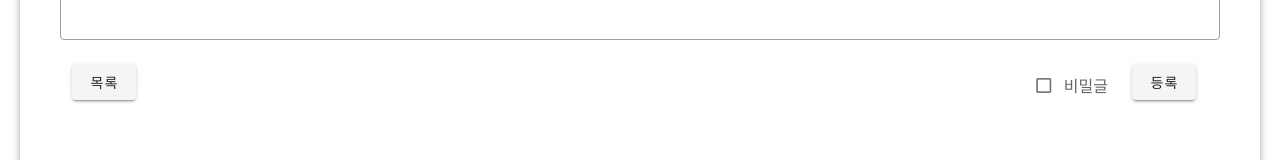
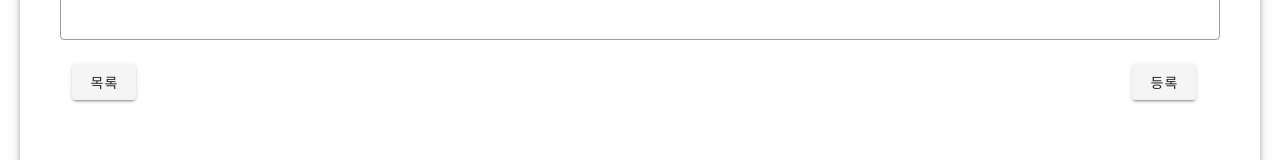
Before and after one commit to SSAFY-TraveLOG/TraveLOG-frontend, a Vue app: page /board/write in a window 1280 px wide. Shown: the part 704-864 px from the top of the page. Built offline with nearby package versions, Linux system fonts and the light colour scheme; sample sign-in values are in the browser's storage.

Commit message:
fix: 자유게시판 비밀글 기능 삭제

```diff
--- a/src/components/board/item/BoardInputItem.vue
+++ b/src/components/board/item/BoardInputItem.vue
@@ -31,14 +31,6 @@
         <v-container class="d-flex flex-row justify-space-between align-center">
           <v-btn type="reset" class="mr-6"> 목록 </v-btn>
           <v-container class="d-flex flex-row justify-end align-center">
-            <v-checkbox
-              v-model="secret"
-              :value="article.secret"
-              class="mr-6"
-              hide-details="true"
-              label="비밀글"
-              dense
-            ></v-checkbox>
             <v-btn type="submit" v-if="this.type == 'write'"> 등록 </v-btn>
             <v-btn type="submit" v-else> 수정 </v-btn>
           </v-container>
```
